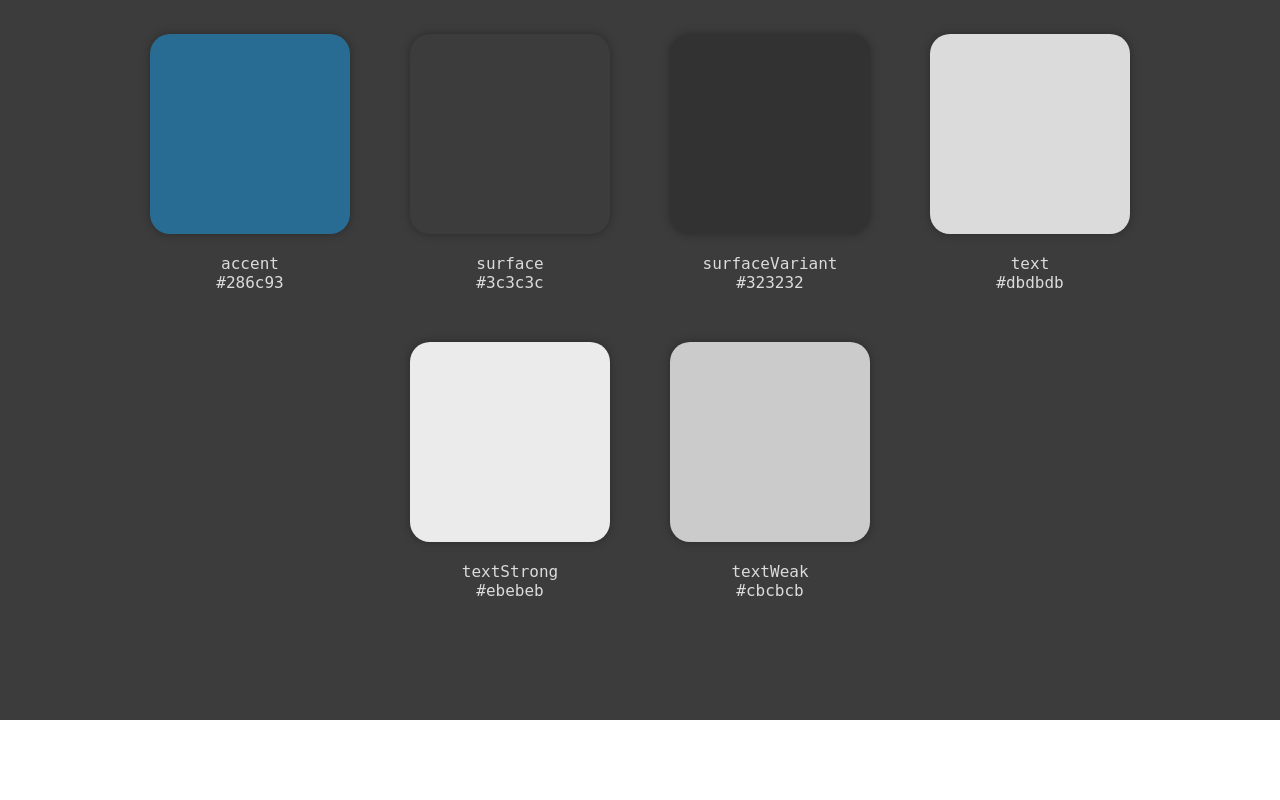
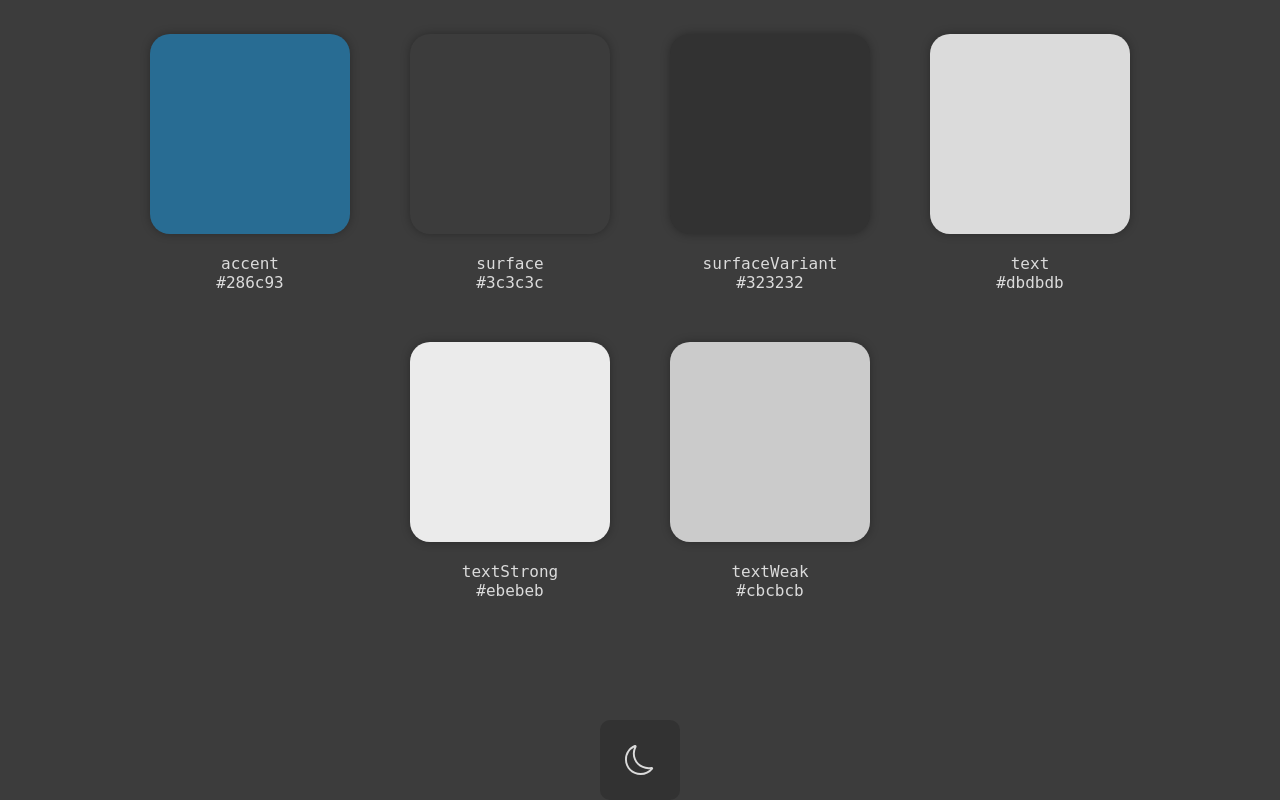
Before and after one commit to bogosorter/colors, a React (Vite) app: page / in a window 1280 px wide. Shown: the part 326-1126 px from the top of the page. Before the commit the page ends 1046 px from the top, so only its background shows below. Built offline with nearby package versions, Linux system fonts and the light colour scheme.

Commit message:
theme toggle

```diff
--- a/package.json
+++ b/package.json
@@ -11,6 +11,7 @@
   },
   "dependencies": {
     "react": "^18.3.1",
+    "react-bootstrap-icons": "^1.11.5",
     "react-dom": "^18.3.1"
   },
   "devDependencies": {
--- a/src/App.tsx
+++ b/src/App.tsx
@@ -4,9 +4,10 @@ import { Theme, lightTheme, darkTheme } from './theme';
 import Header from './components/Header';
 import ColorContainer from './components/ColorContainer';
 import Color from './components/Color';
+import ThemeToggle from './components/ThemeToggle';
 
 export default function App() {
-    const [theme] = useColorTheme();
+    const [theme, setTheme] = useColorTheme();
     const colors = theme === 'light' ? lightTheme : darkTheme;
 
     return <div className='app' style={createStyle(colors)}>
@@ -18,6 +19,7 @@ export default function App() {
                 ))
             }
         </ColorContainer>
+        <ThemeToggle theme={theme} setTheme={setTheme} />
     </div>;
 }
 
@@ -34,6 +36,9 @@ function createStyle(colors: Theme): CSSProperties {
         color: colors.text,
         width: '100vw',
         minHeight: '100vh',
-        fontFamily: 'Droid Sans Mono, "monospace", monospace'
+        fontFamily: 'Droid Sans Mono, "monospace", monospace',
+        display: 'flex',
+        flexDirection: 'column',
+        alignItems: 'center',
     } as CSSProperties;
 }
--- /dev/null
+++ b/src/components/ThemeToggle.css
@@ -0,0 +1,15 @@
+.theme-toggle {
+    height: 80px;
+    width: 80px;
+    border-radius: 10px;
+    background-color: var(--surface-variant);
+    display: flex;
+    align-items: center;
+    justify-content: center;
+    cursor: pointer;
+    transition: all 0.5s ease;
+}
+
+.theme-toggle:hover {
+    opacity: 0.5;
+}
--- a/src/components/ThemeToggle.tsx
+++ b/src/components/ThemeToggle.tsx
@@ -0,0 +1,11 @@
+import { Moon, Sun } from 'react-bootstrap-icons';
+import { ColorTheme } from '../utils/m7kraColorTheme';
+import './ThemeToggle.css';
+
+export default function ThemeToggle({ theme, setTheme }: { theme: string, setTheme: (theme: ColorTheme) => void }) {
+  return (
+    <div className="theme-toggle" onClick={() => setTheme(theme === 'light' ? 'dark' : 'light')}>
+        {theme === 'light' ? <Moon size={30} /> : <Sun size={30} />}
+    </div>
+  );
+}
--- a/src/utils/m7kraColorTheme.tsx
+++ b/src/utils/m7kraColorTheme.tsx
@@ -3,8 +3,8 @@
 
 import React, { useState, useEffect, createContext, useContext } from 'react';
 
-type RawColorTheme = 'light' | 'dark' | 'system';
-type ColorTheme = 'light' | 'dark';
+export type RawColorTheme = 'light' | 'dark' | 'system';
+export type ColorTheme = 'light' | 'dark';
 
 export function useColorTheme(defaultTheme: RawColorTheme = 'system') {
 
```
Also changed, not shown: 1 other file (tests, documents, lock files or other folders).
